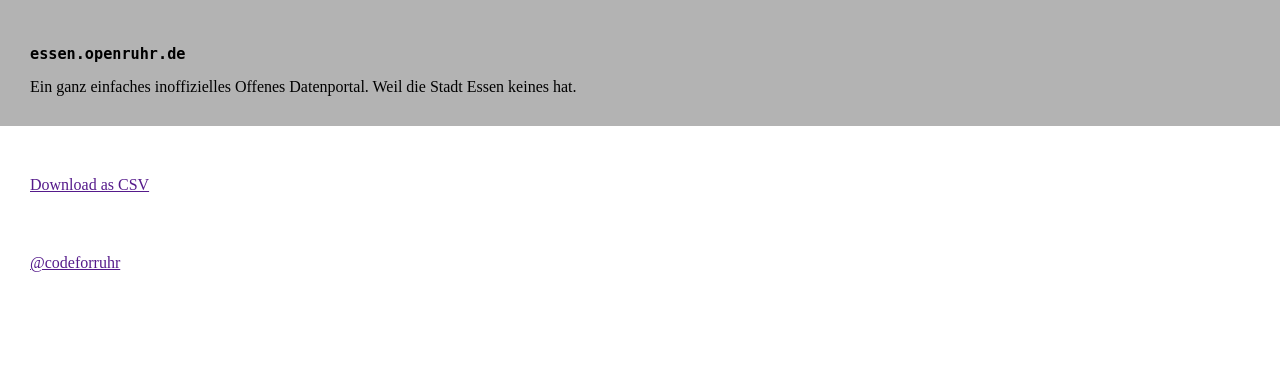
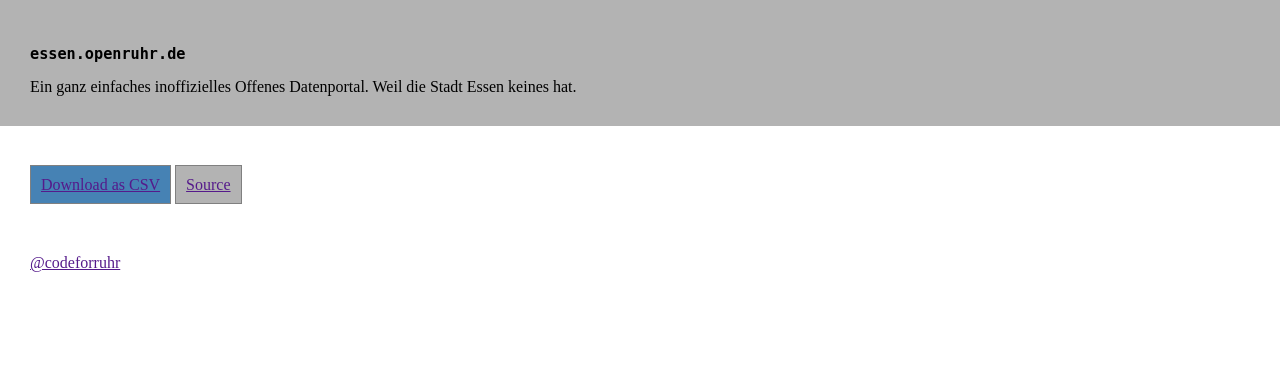
Before and after one commit to CodeforRuhrgebiet/simple-od-portal, a Django app: template theme/templates/datasets/dataset_detail.html in a window 1280 px wide. Shown: the top 386 px of the page. Run offline with Django 3.2, Linux system fonts and the light colour scheme; the template is opened without the code that fills it, so the values that code supplies are empty; parts of the project's set-up code (start-up, migrations or seed data) failed here and were passed over.

Commit message:
Theme: rudimentary style for dataset detail page.

```diff
--- a/theme/src/sass/index.scss
+++ b/theme/src/sass/index.scss
@@ -9,3 +9,9 @@ body {
 
 // base
 @import './components/page.scss';
+
+// generic components
+@import './components/button.scss';
+
+// concrete components
+@import './components/dataset.scss';
--- a/theme/static/css/main.css
+++ b/theme/static/css/main.css
@@ -1,2 +1,2 @@
-body{margin:0;padding:0}.header,.main,.footer{padding:30px}.header{background-color:#b3b3b3}.header__title{font-family:monospace}
+body{margin:0;padding:0}.header,.main,.footer{padding:30px}.header{background-color:#b3b3b3}.header__title{font-family:monospace}.button{background-color:#b3b3b3;border:1px solid gray;padding:10px}.dataset__download-url{background-color:#4682b4}
 /*# sourceMappingURL=main.css.map */
--- a/theme/templates/datasets/dataset_detail.html
+++ b/theme/templates/datasets/dataset_detail.html
@@ -21,9 +21,9 @@
     <p class="dataset__description">{{ object.description }}</p>
   {% endif %}
 
-  <a class="dataset__download-url" href="{{ object.data_file.url }}">{% trans 'Download as CSV' %}</a>
+  <a class="button dataset__download-url" href="{{ object.data_file.url }}">{% trans 'Download as CSV' %}</a>
 
-  <a class="dataset__source-url">{{ object.source_url|urlize }}</a>
+  <a class="button dataset__source-url" href="{{ object.source_url }}">{% trans 'Source' %}</a>
 
 </section>
 
```
Also changed, not shown: theme/src/sass/components/button.scss (added, +7 -0 lines), theme/src/sass/components/dataset.scss (added, +9 -0 lines), 1 other file.
